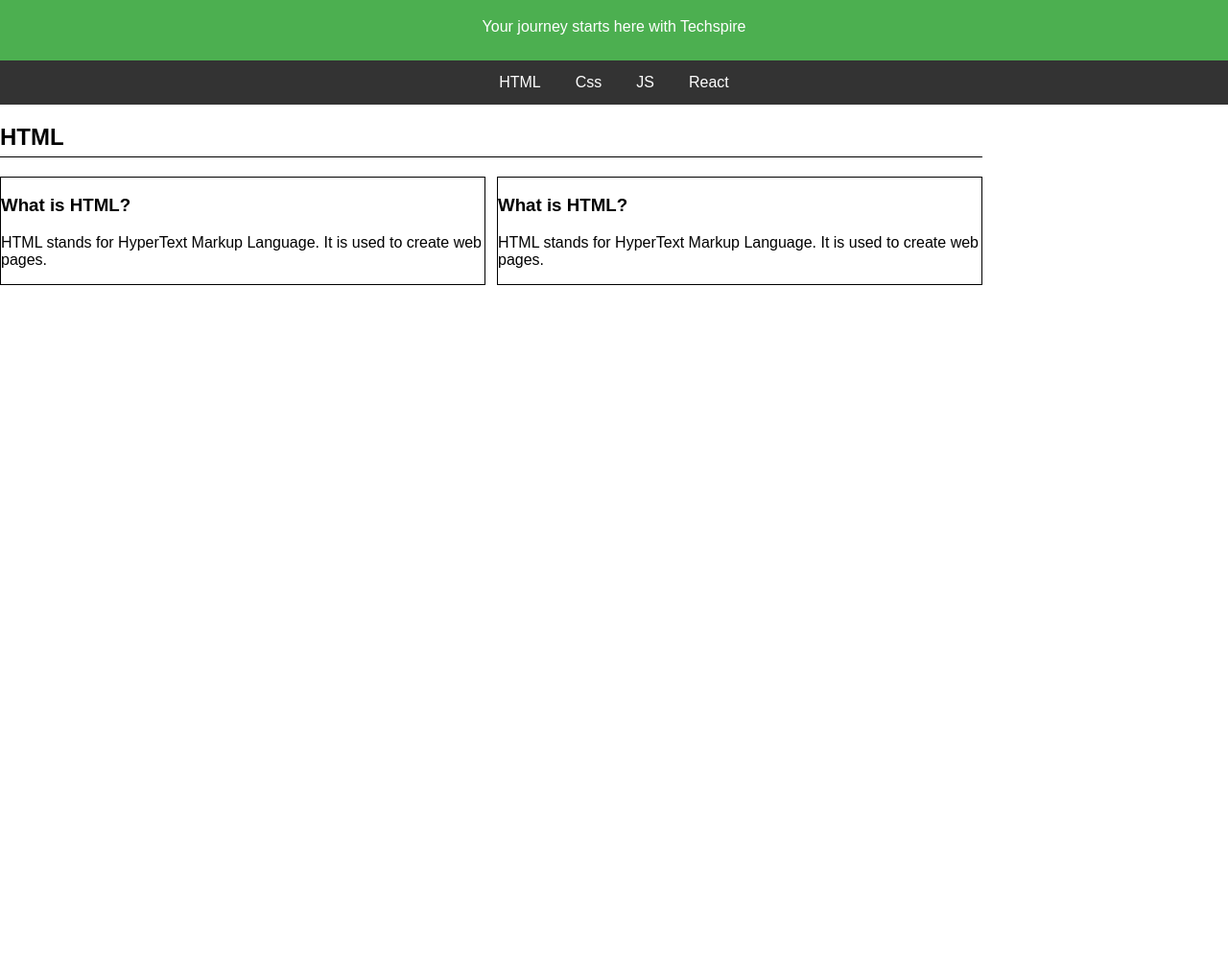
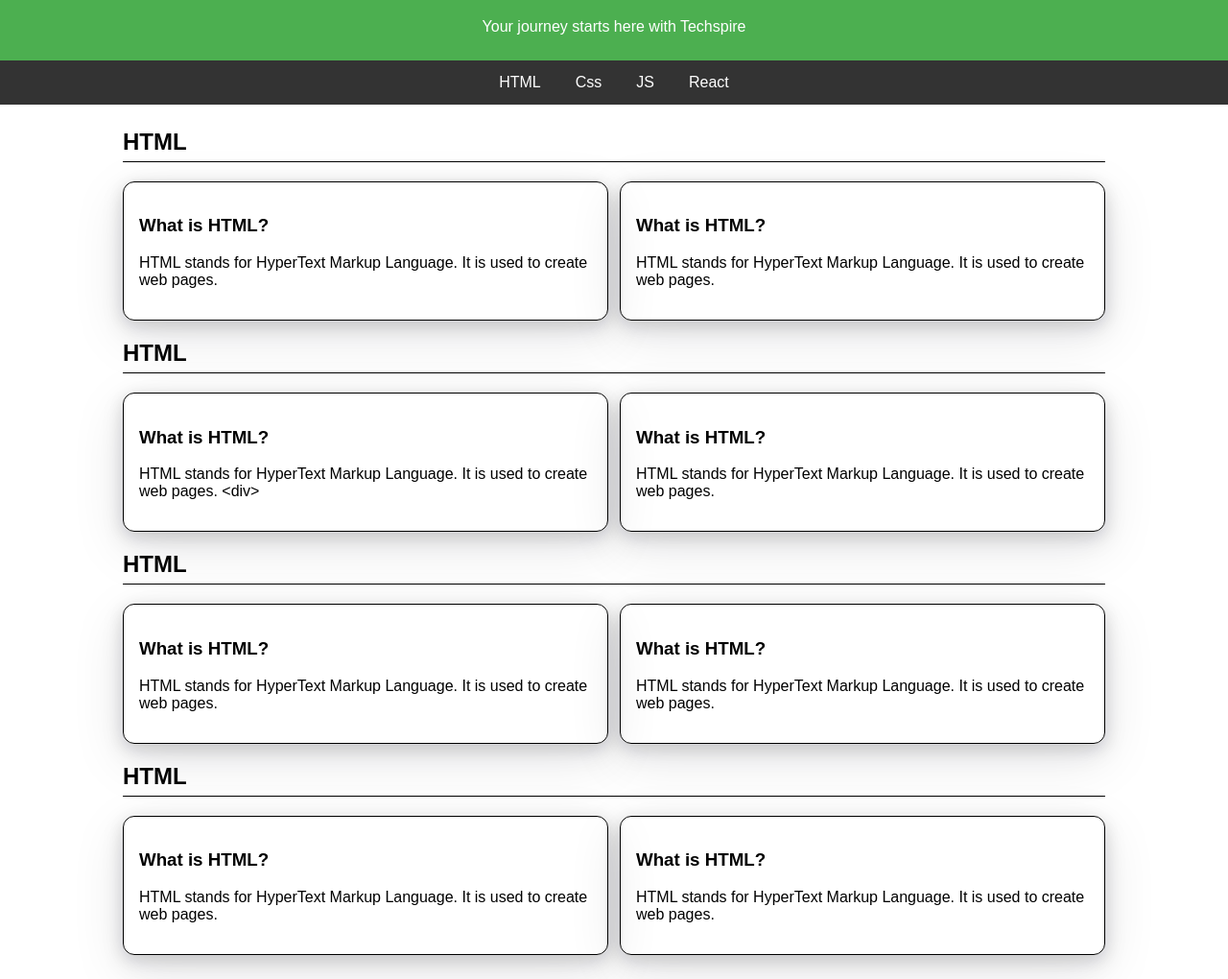
Before and after one commit to Arg-sq/A16HTmlCss, a plain HTML site: page index.html in a window 1280 px wide. Shown: the part 71-1091 px from the top of the page at 96% size. Before the commit the page ends 800 px from the top, so only its background shows below. Drawn offline with Linux system fonts and the light colour scheme.

Commit message:
feat section copy, box shadow

```diff
--- a/index.html
+++ b/index.html
@@ -40,6 +40,8 @@
         }
         .container{
             max-width: 1024px;
+            margin: auto;
+            padding: 5px 10px;
         }
         section{
             margin-bottom: 20px;
@@ -55,6 +57,9 @@
         }
         .card{
             border:1px solid black;
+            border-radius: 12px;
+            padding: 16px;
+            box-shadow: rgba(17, 17, 26, 0.1) 0px 4px 16px, rgba(17, 17, 26, 0.1) 0px 8px 24px, rgba(17, 17, 26, 0.1) 0px 16px 56px;
         }
 
     </style>
@@ -87,7 +92,59 @@
             </div>
 
         </section>
+        <section id="html">
+            <h2>HTML</h2>
+            <div class="grid">
+                <div class="card">
+                    <h3>What is HTML?</h3>
+                    <p>HTML stands for HyperText Markup Language. It is used to create web pages.
 
+                        &lt;div&gt;
+                    </p>
+                </div>
+                <div class="card">
+                    <h3>What is HTML?</h3>
+                    <p>HTML stands for HyperText Markup Language. It is used to create web pages.</p>
+                </div>
+
+
+            </div>
+
+        </section>
+        <section id="html">
+            <h2>HTML</h2>
+            <div class="grid">
+                <div class="card">
+                    <h3>What is HTML?</h3>
+                    <p>HTML stands for HyperText Markup Language. It is used to create web pages.
+
+                </div>
+                <div class="card">
+                    <h3>What is HTML?</h3>
+                    <p>HTML stands for HyperText Markup Language. It is used to create web pages.
+                </div>
+
+
+            </div>
+
+        </section>
+        <section id="html">
+            <h2>HTML</h2>
+            <div class="grid">
+                <div class="card">
+                    <h3>What is HTML?</h3>
+                    <p>HTML stands for HyperText Markup Language. It is used to create web pages.
+
+                </div>
+                <div class="card">
+                    <h3>What is HTML?</h3>
+                    <p>HTML stands for HyperText Markup Language. It is used to create web pages.
+                </div>
+
+
+            </div>
+
+        </section>
     </div>
 
 
```
